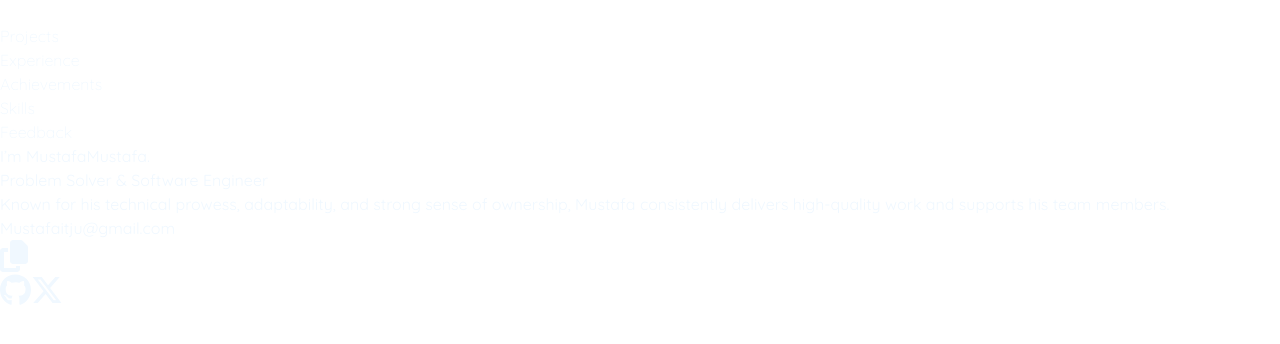
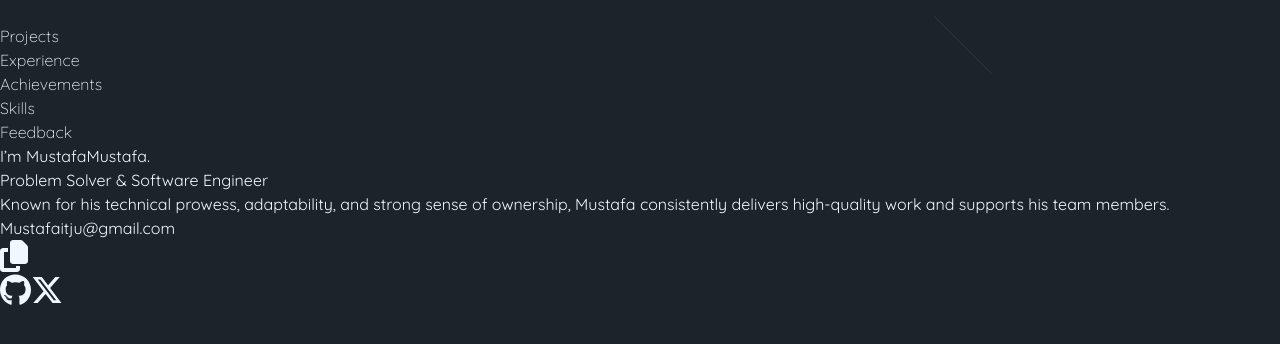
Before and after one commit to mechashadowx/Portfolio, a Next.js app: page / in a window 1280 px wide. Shown: the top 344 px of the page. Built offline with nearby package versions, Linux system fonts and the light colour scheme.

Commit message:
Implement animated Meteor background

```diff
--- a/app/components/About.tsx
+++ b/app/components/About.tsx
@@ -37,7 +37,7 @@ const About = () => {
             </div>
             <div className="flex space-x-4 mt-4 items-center justify-center">
                 <p className="text-base sm:text-lg font-light">
-                    Mustafaitju@gmail.com
+                    Mustafaitju&#64;gmail.com
                 </p>
                 <FontAwesomeIcon
                     className="h-4 w-4 text-gray-700 hover:text-[aliceblue] transition-all hover:cursor-pointer"
--- /dev/null
+++ b/app/components/MeteorBackground.tsx
@@ -0,0 +1,113 @@
+"use client";
+
+import React, { useEffect, useRef } from "react";
+
+const MeteorBackground: React.FC = () => {
+    const canvasRef = useRef<HTMLCanvasElement>(null);
+
+    useEffect(() => {
+        if (!canvasRef.current) return;
+
+        const canvas = canvasRef.current;
+        const ctx = canvas.getContext("2d");
+
+        if (!ctx) return;
+
+        // Set canvas size
+        const resizeCanvas = () => {
+            canvas.width = window.innerWidth;
+            canvas.height = window.innerHeight;
+        };
+
+        window.addEventListener("resize", resizeCanvas);
+        resizeCanvas();
+
+        // Meteor class
+        class Meteor {
+            x: number;
+            y: number;
+            length: number;
+            speed: number;
+            opacity: number;
+            fade: boolean;
+
+            constructor() {
+                this.reset();
+            }
+
+            reset() {
+                this.x = Math.random() * canvas.width;
+                this.y = 0;
+                this.length = Math.random() * 80 + 10;
+                this.speed = Math.random() * 2 + 2;
+                this.opacity = 0.1;
+                this.fade = false;
+            }
+
+            draw() {
+                ctx.beginPath();
+                ctx.moveTo(this.x, this.y);
+                ctx.lineTo(this.x + this.length, this.y + this.length);
+                ctx.strokeStyle = `rgba(150, 150, 150, ${this.opacity})`;
+                ctx.lineWidth = 1;
+                ctx.stroke();
+            }
+
+            move() {
+                this.x += this.speed;
+                this.y += this.speed;
+                if (this.fade) {
+                    this.opacity -= 0.01;
+                } else {
+                    this.opacity += 0.01;
+                }
+                if (this.opacity >= 1) {
+                    this.fade = true;
+                } else if (this.opacity <= 0.1) {
+                    this.opacity = 0.1;
+                }
+                if (this.y > canvas.width) this.reset();
+            }
+        }
+
+        const meteors: Meteor[] = [];
+        for (let i = 0; i < 10; i++) {
+            meteors.push(new Meteor());
+        }
+
+        function animate() {
+            ctx.fillStyle = "#1d232a";
+            ctx.fillRect(0, 0, canvas.width, canvas.height);
+
+            meteors.forEach((meteor) => {
+                meteor.draw();
+                meteor.move();
+            });
+
+            requestAnimationFrame(animate);
+        }
+
+        animate();
+
+        return () => {
+            window.removeEventListener("resize", resizeCanvas);
+        };
+    }, []);
+
+    return (
+        <canvas
+            ref={canvasRef}
+            style={{
+                position: "fixed",
+                top: 0,
+                left: 0,
+                zIndex: -1,
+                width: "100%",
+                height: "100%",
+                backgroundColor: "transparent",
+            }}
+        />
+    );
+};
+
+export default MeteorBackground;
--- a/app/globals.css
+++ b/app/globals.css
@@ -19,7 +19,7 @@ body {
     font-weight: 700;
     text-decoration-line: underline;
     text-underline-offset: 2px;
-    transform: scale(1.2) rotate(2deg);
+    transform: scale(1.2) rotate(-2deg);
     color: #47edbb;
 }
 
--- a/app/layout.tsx
+++ b/app/layout.tsx
@@ -2,6 +2,7 @@ import type { Metadata } from "next";
 import "@/app/globals.css";
 import "tailwindcss/tailwind.css";
 import { Quicksand } from "next/font/google";
+import MeteorBackground from "./components/MeteorBackground";
 
 const quicksand = Quicksand({ subsets: ["latin"] });
 
@@ -16,7 +17,12 @@ export default function RootLayout({
 }>) {
     return (
         <html lang="en" data-theme="dark">
-            <body className={`flex flex-col items-center px-3 ${quicksand.className}`}>{children}</body>
+            <body className={quicksand.className}>
+                <MeteorBackground />
+                <main className="flex flex-col items-center px-3 relative z-10">
+                    {children}
+                </main>
+            </body>
         </html>
     );
 }
--- a/app/page.tsx
+++ b/app/page.tsx
@@ -1,5 +1,5 @@
-import About from './components/About';
-import Navbar from './components/Navbar';
+import About from "./components/About";
+import Navbar from "./components/Navbar";
 
 export default function Home() {
     return (
--- a/package.json
+++ b/package.json
@@ -13,6 +13,8 @@
     "@fortawesome/free-brands-svg-icons": "^6.6.0",
     "@fortawesome/free-solid-svg-icons": "^6.6.0",
     "@fortawesome/react-fontawesome": "^0.2.2",
+    "@types/jquery": "^3.5.30",
+    "jquery": "^3.7.1",
     "next": "14.2.4",
     "react": "^18",
     "react-dom": "^18",
```
Also changed, not shown: app/hooks/useJQuery.tsx (added, +18 -0 lines), 1 other file (tests, documents, lock files or other folders).
